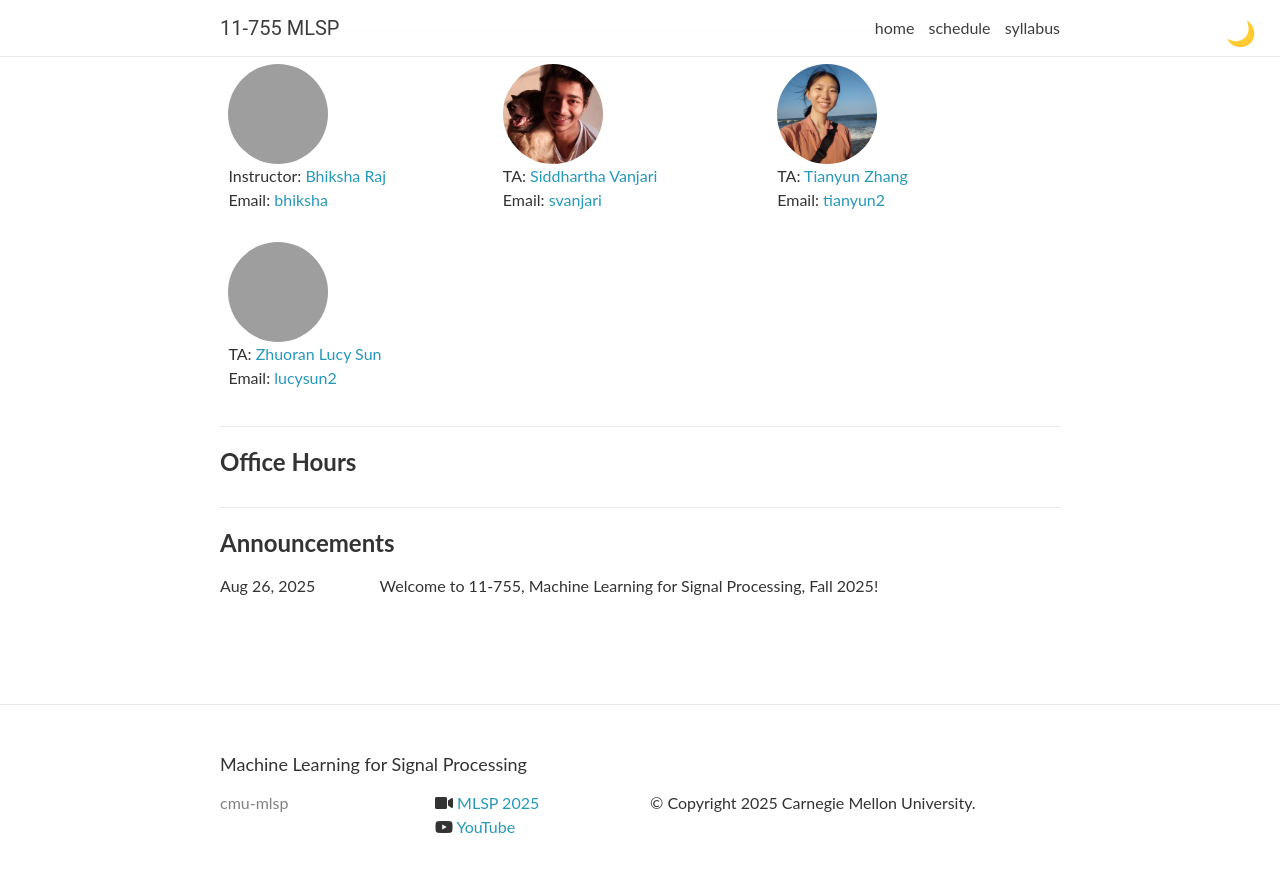
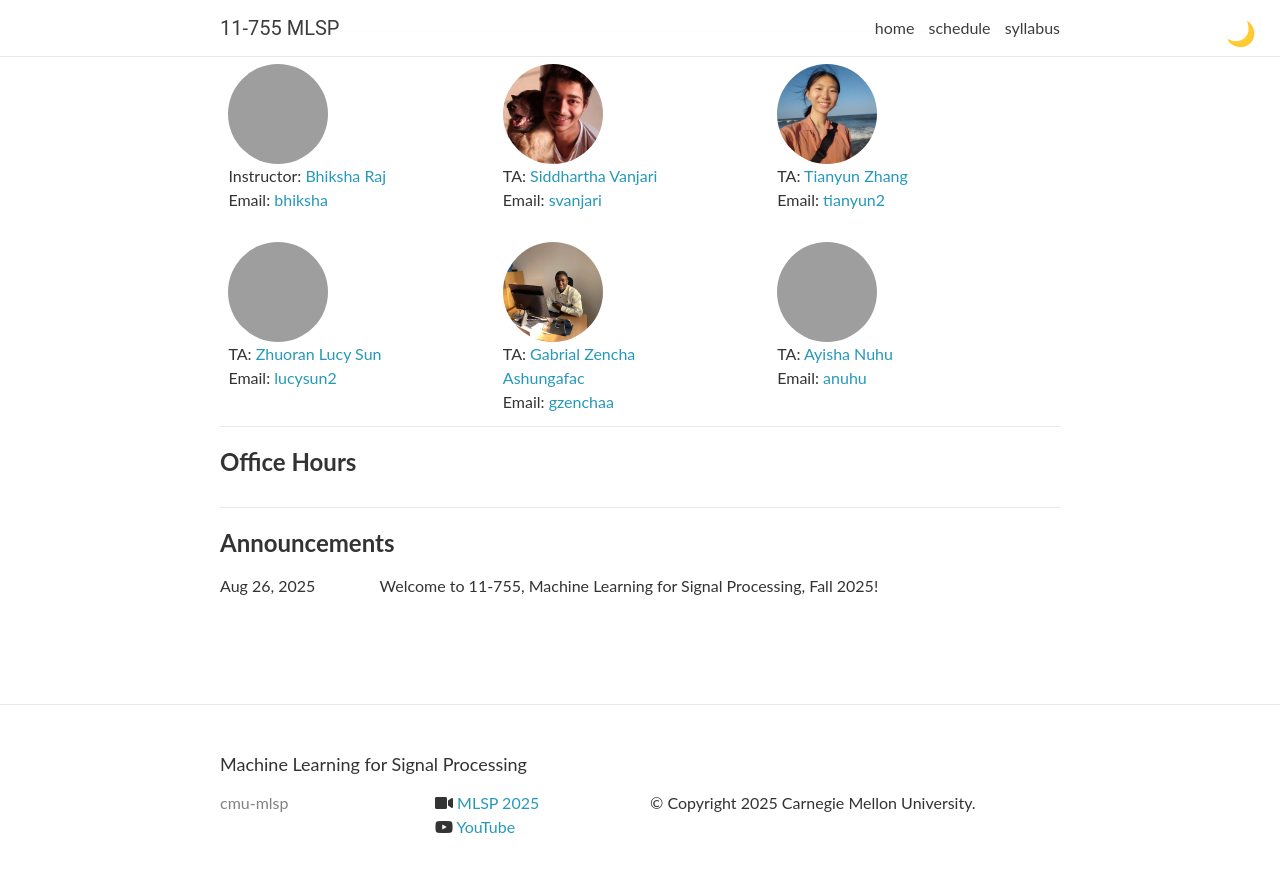
Before and after one commit to cmu-mlsp/mlspcourse, a Jekyll site: the page built from index.html, in a window 1280 px wide and 900 px high, scrolled down 667 px. Shown: the top 872 px of the window. Built offline with Jekyll 4.4.1, drawn with Linux system fonts in a browser that asks for light colours; nearby versions of some CDN libraries; the list of posts is cut into pages by our own code; comment, search, counter and statistics services are not loaded; grey boxes are pictures that could not be loaded.

Commit message:
Ayisha ang Gab

```diff
--- a/index.html
+++ b/index.html
@@ -68,6 +68,22 @@ title: "11-755 MLSP"
     <ul class="instructor-info">
       <li><span>TA:</span> <a href="https://lucys-99.github.io/" target="_blank">Zhuoran Lucy Sun</a></li>
       <li><span>Email:</span> <a href="mailto:lucysun2@andrew.cmu.edu" target="_blank">lucysun2</a></li>
+    </ul>
+  </div>
+
+  <div class="instructor-profile-three-col">
+    <a href="https://www.linkedin.com/in/gabrial-zencha/" target="_blank"><img src="assets/img/Gabby.png" /></a>
+    <ul class="instructor-info">
+      <li><span>TA:</span> <a href="https://www.linkedin.com/in/gabrial-zencha/" target="_blank">Gabrial Zencha Ashungafac</a></li>
+      <li><span>Email:</span> <a href="mailto:gzenchaa@andrew.cmu.edu" target="_blank">gzenchaa</a></li>
+    </ul>
+  </div>
+
+  <div class="instructor-profile-three-col">
+    <a href="https://www.linkedin.com/in/ayisha-nuhu/" target="_blank"><img src="assets/img/Ayisha.jpg" /></a>
+    <ul class="instructor-info">
+      <li><span>TA:</span> <a href="https://www.linkedin.com/in/ayisha-nuhu/" target="_blank">Ayisha Nuhu</a></li>
+      <li><span>Email:</span> <a href="mailto:anuhu@andrew.cmu.edu" target="_blank">anuhu</a></li>
     </ul>
   </div>
 
```
Also changed, not shown: _data/people.yml (+15 -0 lines), assets/img/Gabby.png (added), 3 other files.
